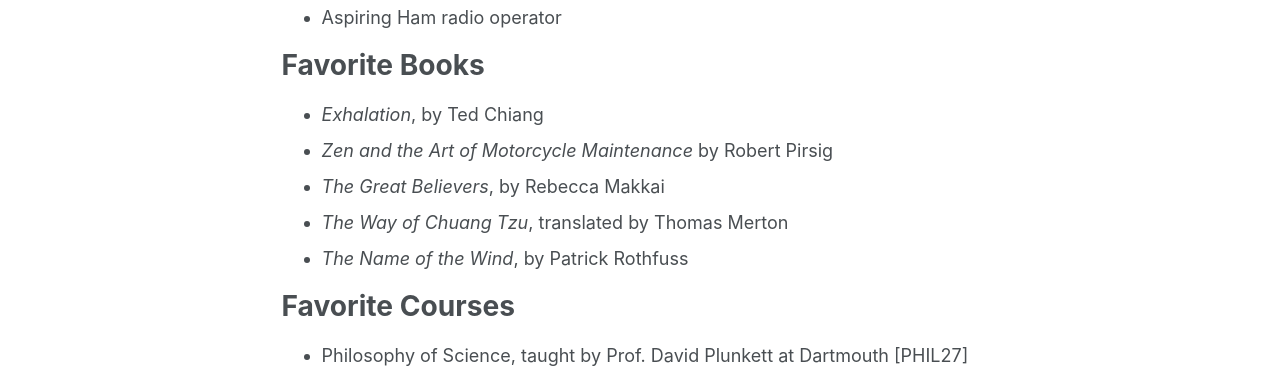
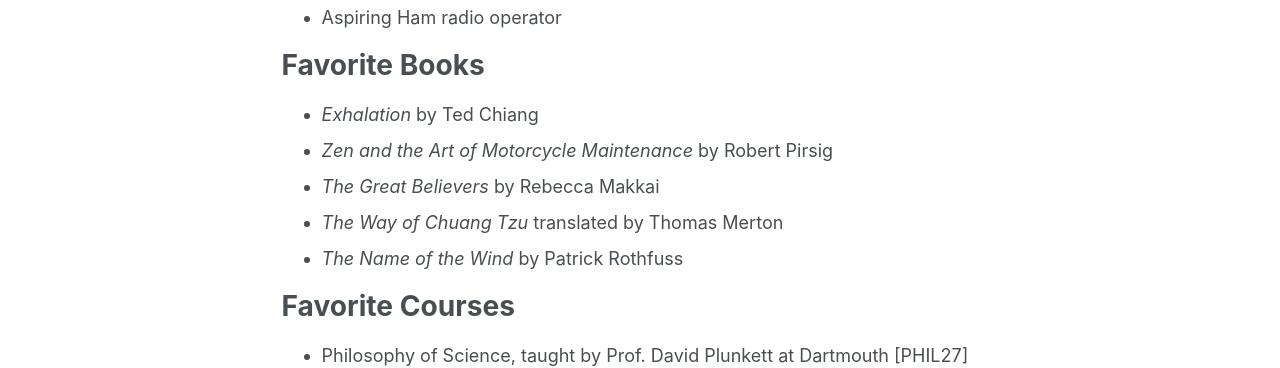
Before and after one commit to EricGreenlee/EricGreenlee.github.io, a Jekyll site: the page built from _pages/personal.md, in a window 1280 px wide and 1183 px high. Shown: the part 490-858 px from the top of the window. Built offline with Jekyll 4.4.1, drawn with Linux system fonts in a browser that asks for light colours.

```diff
--- a/_pages/personal.md
+++ b/_pages/personal.md
@@ -23,11 +23,11 @@ Hobbies
 
 Favorite Books
 ======
-* *Exhalation*, by Ted Chiang
+* *Exhalation* by Ted Chiang
 * *Zen and the Art of Motorcycle Maintenance* by Robert Pirsig
-* *The Great Believers*, by Rebecca Makkai
-* *The Way of Chuang Tzu*, translated by Thomas Merton
-* *The Name of the Wind*, by Patrick Rothfuss
+* *The Great Believers* by Rebecca Makkai
+* *The Way of Chuang Tzu* translated by Thomas Merton
+* *The Name of the Wind* by Patrick Rothfuss
 
 Favorite Courses
 ======
```
